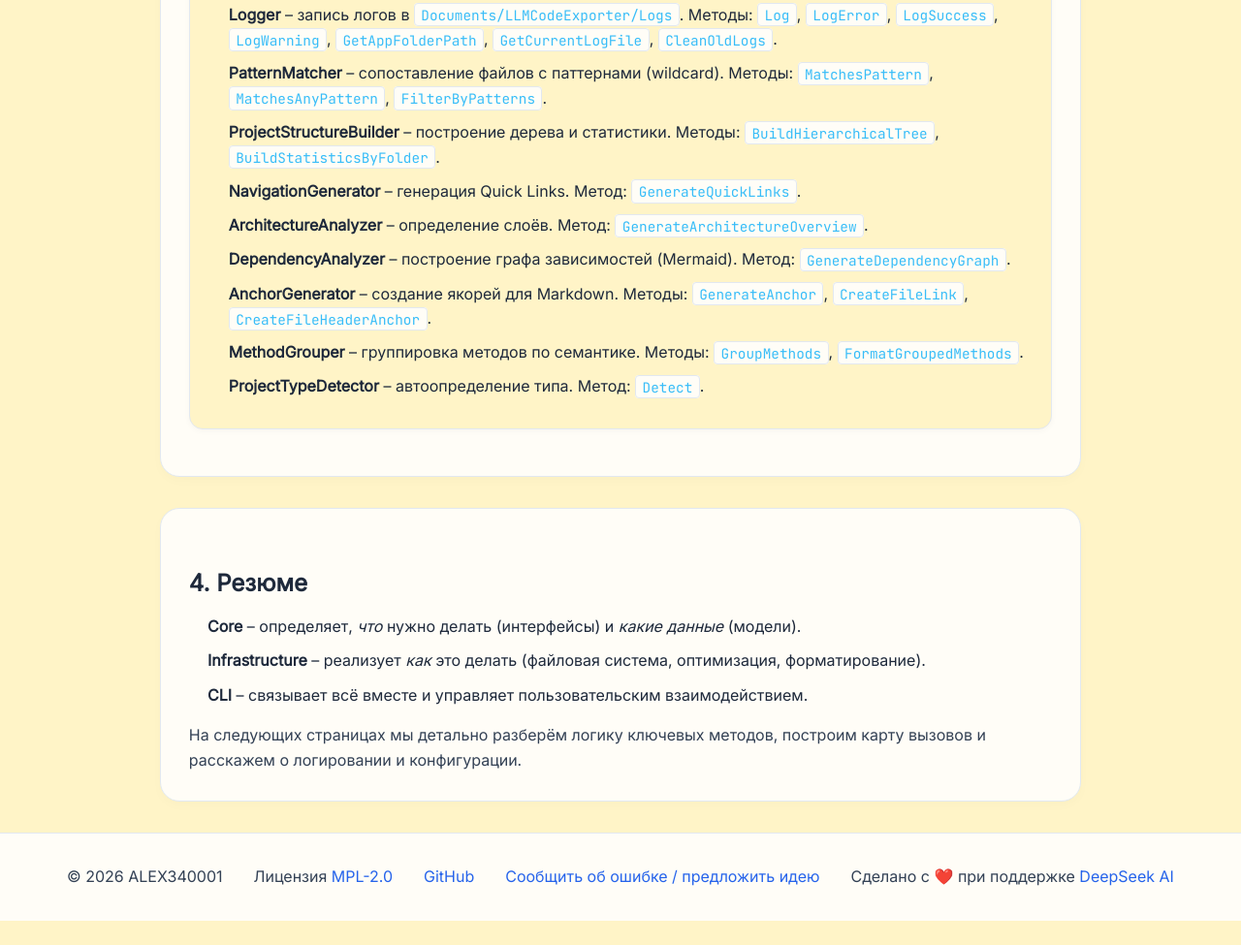
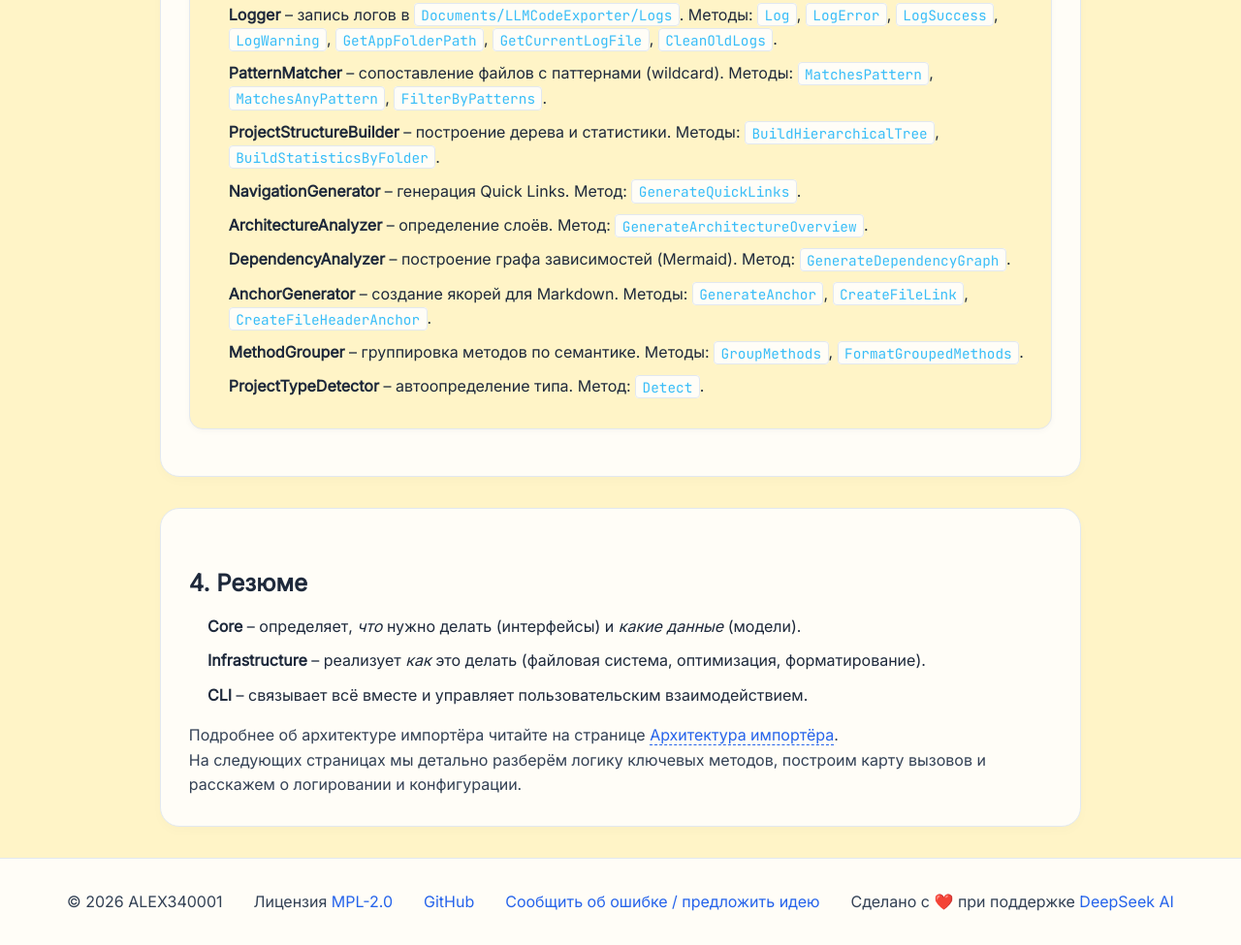
Before and after one commit to ALEX340001/Multi-LLMCodeExporter, a plain HTML site: page dev/projects.html in a window 1280 px wide. Shown: the part 7000-7975 px from the top of the page at 97% size. Before the commit the page ends 7950 px from the top, so only its background shows below. Drawn offline with Linux system fonts and the light colour scheme.

Commit message:
Update projects.html

```diff
--- a/dev/projects.html
+++ b/dev/projects.html
@@ -518,7 +518,15 @@
                         <li><strong>Core</strong> – определяет, <em>что</em> нужно делать (интерфейсы) и <em>какие данные</em> (модели).</li>
                         <li><strong>Infrastructure</strong> – реализует <em>как</em> это делать (файловая система, оптимизация, форматирование).</li>
                         <li><strong>CLI</strong> – связывает всё вместе и управляет пользовательским взаимодействием.</li>
+
+
+
+
                     </ul>
+    <p style="color: var(--text-secondary); line-height: 1.6; margin-top: 0.5rem;">
+    Подробнее об архитектуре импортёра читайте на странице <a href="importer-architecture.html">Архитектура импортёра</a>.
+</p>
+
                     <p style="color: var(--text-secondary); line-height: 1.6; margin: 0;">
                         На следующих страницах мы детально разберём логику ключевых методов, построим карту вызовов и расскажем о логировании и конфигурации.
                     </p>
```
